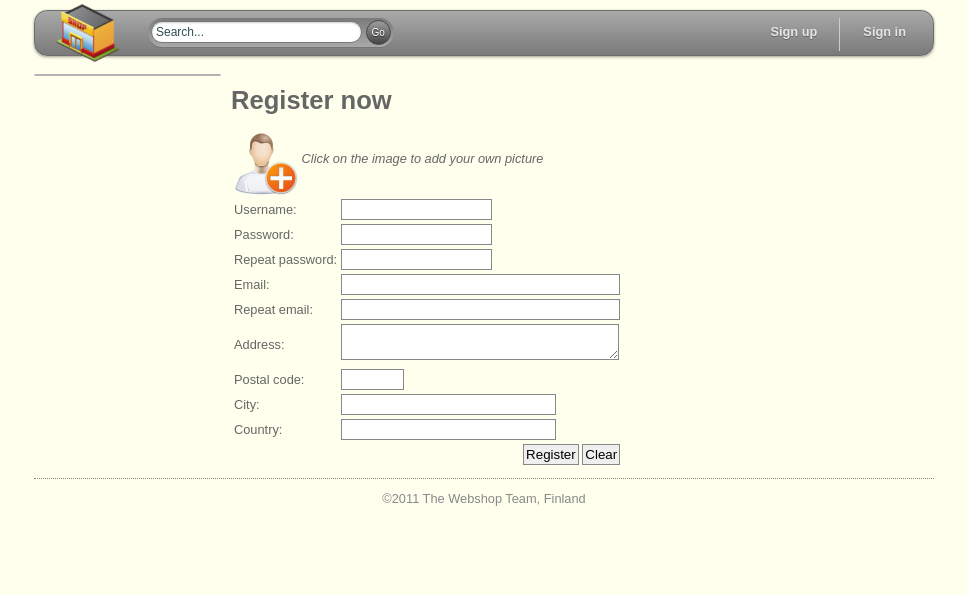
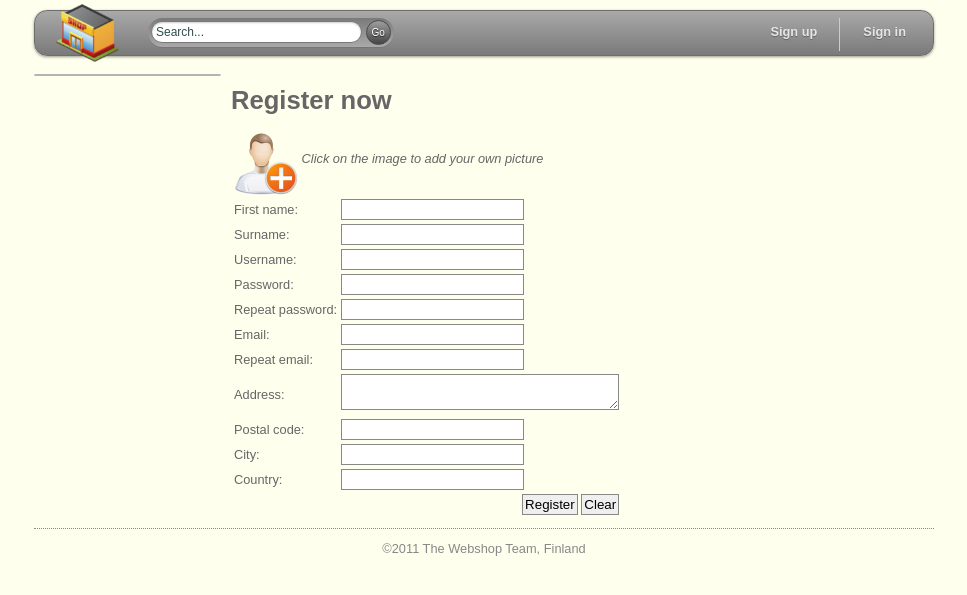
Before and after one commit to mkd/Webshop, a Django app: template src/Shop/web/templates/signup.html in a window 1280 px wide. Shown: the top 595 px of the page, without its empty margins (156-1123 px from the left). Run offline with Django 3.2, Linux system fonts and the light colour scheme; the template is opened without the code that fills it, so the values that code supplies are empty; some libraries are stand-ins or nearby versions.

Commit message:
Basic user log-in and session.
The sign up form now works, although it needs huge improvements. The user
password is converted to sha1 without salt, and then it is compared with the
password in the log-in form.

In order to keep sessions, a cookie is set using 'id' with the user ID that is
logged in. WARNING: every view in views.py should check if there is an on-going
session and act accordingly.

Missing things: form validation, editing own profile, adding a picture, creating
custom pages for common errors (e.g. username must be unique, and Django
provides its own 'ugly' error page).

```diff
--- a/src/Shop/web/static/css/style.css
+++ b/src/Shop/web/static/css/style.css
@@ -453,8 +453,13 @@ html[xmlns] #nav
 
 #products
 {
-	margin:0 auto 0 auto;
-	width:690px;
+	margin:                 0 auto;
+	width:                  690px;
+}
+
+#products h2
+{
+	margin-top:             2em;
 }
 
 #product
@@ -546,3 +551,11 @@ textarea
     border:                 1px solid #888;
     padding:                2px;
 }
+
+.error
+{
+    color:                  red;
+    display:                block;
+    font-weight:            bold;
+    margin:                 1em 0;
+}
--- a/src/Shop/web/templates/index.html
+++ b/src/Shop/web/templates/index.html
@@ -3,8 +3,8 @@
 {% block title %} Welcome to Webshop! {% endblock %}
 
 {% block main_content %}
-    {% if user_signed %}
-        <h2>Welcome {{ user }}!</h2>
+    {% if signed_in %}
+        <h2>Welcome {{ user }} </h2>
     {% else %}
         <h2>Welcome to Webshop</h2>
     {% endif %}
--- a/src/Shop/web/templates/list.html
+++ b/src/Shop/web/templates/list.html
@@ -1,8 +1,8 @@
 {% extends "base.html" %}
 
 {% block main_content %}
-
 	<div id='products'>
+        <h2>Latest Products</h2>
 		{% for product in products %}
 			<div id='product' onclick="window.location.href='/product/{{ product.id }}'; ">
 				<h1 class="product"><a href="/product/{{ product.id }}/">{{ product.name }}</a></h1>
--- a/src/Shop/web/templates/signin.html
+++ b/src/Shop/web/templates/signin.html
@@ -5,6 +5,9 @@
 {% block main_content %}
     {% block login_form %}
         <h1>Sign in</h1>
+        {% if login_failed %}
+            <div class="error">Username or password incorrect!</div>
+        {% endif %}
         <form method="post" action="/login">
         {% csrf_token %}
         <table>
--- a/src/Shop/web/templates/signup.html
+++ b/src/Shop/web/templates/signup.html
@@ -6,7 +6,8 @@
 {% block main_content %}
     {% block registration_form %}
         <h1>Register now</h1>
-        <form method="post" action="/signup">
+        <form method="post" action="/register">
+        {% csrf_token %}
         <table>
         <tr>
             <td colspan="2">
@@ -18,10 +19,26 @@
         </tr>
         <tr>
             <td>
+	        <label for="fname">First name:</label>
+            </td>
+            <td>
+            <input type="text" id="fname" name="fname" maxlength="16" />
+            </td>
+        </tr>
+        <tr>
+            <td>
+	        <label for="sname">Surname:</label>
+            </td>
+            <td>
+            <input type="text" id="sname" name="sname" maxlength="16" />
+            </td>
+        </tr>
+        <tr>
+            <td>
 	        <label for="user">Username:</label>
             </td>
             <td>
-            <input type="text" id="user" size="16" value="{{ username }}" />
+            <input type="text" id="user" name="user" maxlength="16" />
             </td>
         </tr>
         <tr>
@@ -29,7 +46,7 @@
 	        <label for="pass">Password:</label>
             </td>
             <td>
-            <input type="password" id="pass" size="16" value="{{ pass }}" />
+            <input type="password" id="pass" name="pass" />
             </td>
         </tr>
         <tr>
@@ -37,7 +54,7 @@
 	        <label for="pass2">Repeat password:</label>
             </td>
             <td>
-            <input type="password" id="pass2" size="16" value="{{ pass2 }}" />
+            <input type="password" id="pass2" name="pass2" />
             </td>
         </tr>
         <tr>
@@ -45,7 +62,7 @@
 	        <label for="email">Email:</label>
             </td>
             <td>
-            <input type="text" id="email" size="32" value="{{ email }}" />
+            <input type="text" id="email" name="email" maxlength="32" />
             </td>
         </tr>
         <tr>
@@ -53,7 +70,7 @@
 	        <label for="pass2">Repeat email:</label>
             </td>
             <td>
-            <input type="text" id="email2" size="32" value="{{ email2 }}" />
+            <input type="text" id="email2" name="email2" maxlength="32" />
             </td>
         </tr>
         <tr>
@@ -61,7 +78,7 @@
 	        <label for="address">Address:</label>
             </td>
             <td>
-                <textarea id="address" rows="2" cols="32">{{ address }}</textarea>
+                <textarea id="address" name="address" rows="2" cols="32"></textarea>
             </td>
         </tr>
         <tr>
@@ -69,7 +86,7 @@
 	        <label for="postal_code">Postal code:</label>
             </td>
             <td>
-            <input type="text" id="postal_code" size="5" value="{{ postal_code }}" />
+            <input type="text" id="postal_code" name="postal_code" maxlength="5" />
             </td>
         </tr>
         <tr>
@@ -77,7 +94,7 @@
 	        <label for="postal_city">City:</label>
             </td>
             <td>
-            <input type="text" id="postal_city" size="24" value="{{ postal_city }}" />
+            <input type="text" id="postal_city" name="postal_city" maxlength="24" />
             </td>
         </tr>
         <tr>
@@ -85,12 +102,12 @@
 	        <label for="postal_country">Country:</label>
             </td>
             <td>
-            <input type="text" id="postal_country" size="24" value="{{ postal_country }}" />
+            <input type="text" id="postal_country" name="postal_country" maxlength="24" />
             </td>
         </tr>
         <tr>
             <td colspan="2" align="right">
-                <input type="submit" value="Register" />
+                <input type="submit" name="submit" value="Register" />
                 <input type="reset" value="Clear" />
             </td>
         </tr>
--- a/src/Shop/web/urls.py
+++ b/src/Shop/web/urls.py
@@ -14,4 +14,5 @@ urlpatterns = patterns('',
     (r'^signin$', 'web.views.signin'),
     (r'^signout$', 'web.views.signout'),
     (r'^login$', 'web.views.login'),
+    (r'^register$', 'web.views.register'),
 )
```
Also changed, not shown: src/Shop/web/views.py (+78 -23 lines).
